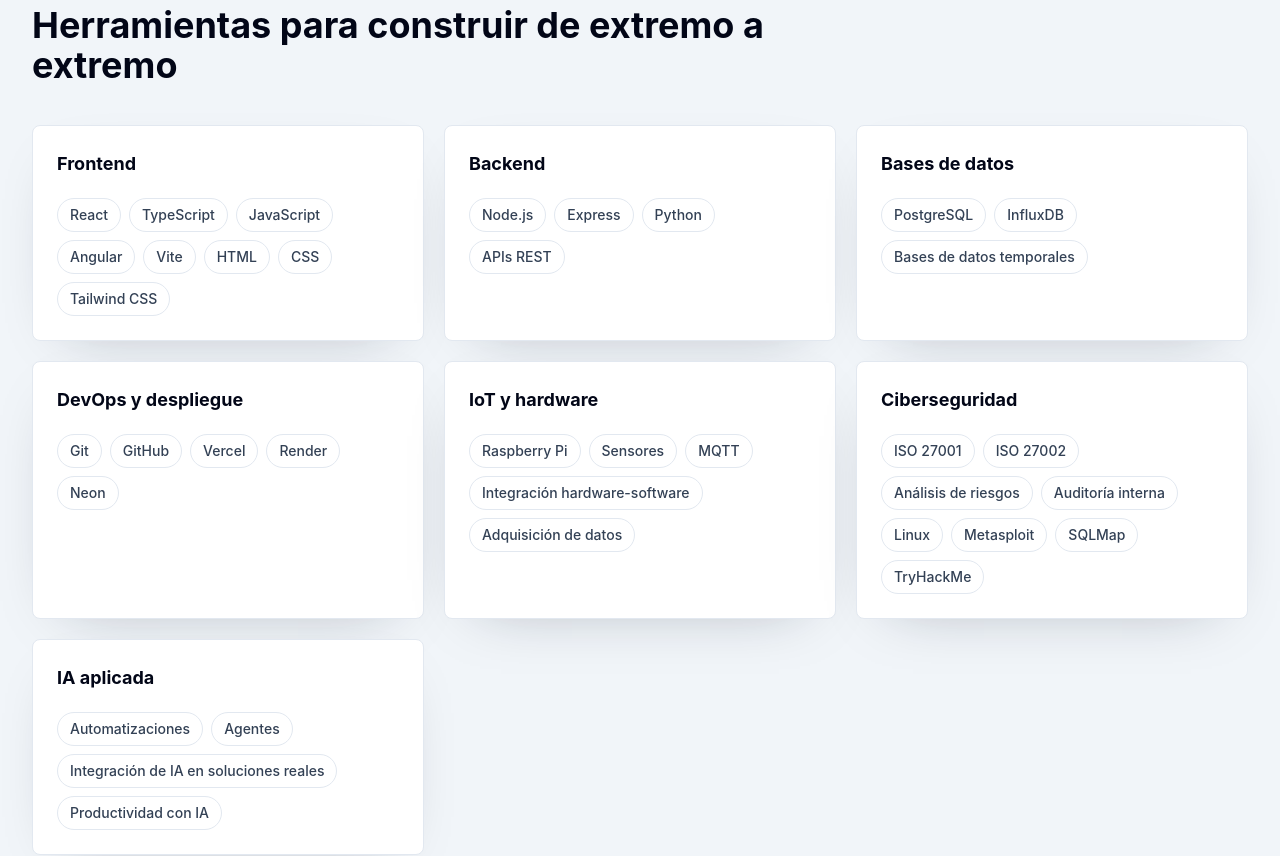
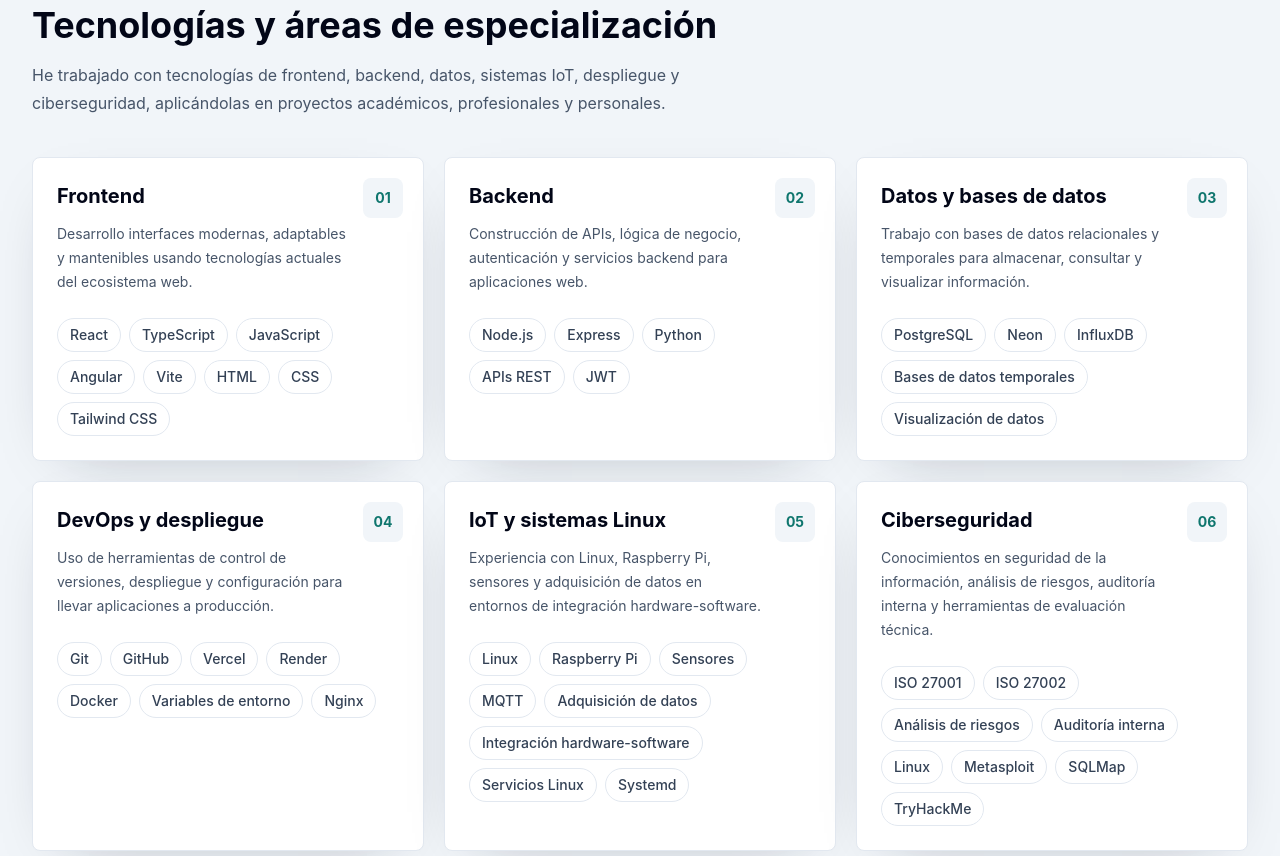
Before and after one commit to Balbib99/balbino-portfolio, a React (Vite) app: page / in a window 1280 px wide. Shown: the part 4020-4876 px from the top of the page. Built offline with nearby package versions, Linux system fonts and the light colour scheme.

Commit message:
Mejora de la sección de stacks tecnológicos

```diff
--- /dev/null
+++ b/src/components/SkillCategoryCard.tsx
@@ -0,0 +1,27 @@
+import type { SkillCategory } from "../data/portfolioData";
+import { SkillBadge } from "./SkillBadge";
+
+type SkillCategoryCardProps = {
+  category: SkillCategory;
+  index: number;
+};
+
+export const SkillCategoryCard = ({ category, index }: SkillCategoryCardProps) => (
+  <article className="group relative overflow-hidden rounded-lg border border-slate-200 bg-white p-6 shadow-soft transition duration-200 hover:-translate-y-1 hover:border-teal-200 dark:border-slate-800 dark:bg-slate-900 dark:hover:border-teal-800">
+    <div
+      aria-hidden="true"
+      className="absolute right-5 top-5 flex h-10 w-10 items-center justify-center rounded-lg bg-slate-100 text-sm font-bold text-teal-700 transition group-hover:bg-teal-600 group-hover:text-white dark:bg-slate-800 dark:text-teal-300 dark:group-hover:bg-teal-500 dark:group-hover:text-slate-950"
+    >
+      {String(index + 1).padStart(2, "0")}
+    </div>
+    <div className="pr-12">
+      <h3 className="text-xl font-bold text-slate-950 dark:text-white">{category.title}</h3>
+      <p className="mt-3 text-sm leading-6 text-slate-600 dark:text-slate-300">{category.description}</p>
+    </div>
+    <div className="mt-6 flex flex-wrap gap-2">
+      {category.items.map((skill) => (
+        <SkillBadge key={skill} label={skill} />
+      ))}
+    </div>
+  </article>
+);
--- a/src/data/portfolioData.ts
+++ b/src/data/portfolioData.ts
@@ -39,8 +39,9 @@
 };
 
 export type SkillCategory = {
-  name: string;
-  skills: string[];
+  title: string;
+  description: string;
+  items: string[];
 };
 
 export type AboutCard = {
@@ -235,32 +236,46 @@
 
 export const skillCategories: SkillCategory[] = [
   {
-    name: "Frontend",
-    skills: ["React", "TypeScript", "JavaScript", "Angular", "Vite", "HTML", "CSS", "Tailwind CSS"],
+    title: "Frontend",
+    description:
+      "Desarrollo interfaces modernas, adaptables y mantenibles usando tecnologías actuales del ecosistema web.",
+    items: ["React", "TypeScript", "JavaScript", "Angular", "Vite", "HTML", "CSS", "Tailwind CSS"],
   },
   {
-    name: "Backend",
-    skills: ["Node.js", "Express", "Python", "APIs REST"],
+    title: "Backend",
+    description:
+      "Construcción de APIs, lógica de negocio, autenticación y servicios backend para aplicaciones web.",
+    items: ["Node.js", "Express", "Python", "APIs REST", "JWT"],
   },
   {
-    name: "Bases de datos",
-    skills: ["PostgreSQL", "InfluxDB", "Bases de datos temporales"],
+    title: "Datos y bases de datos",
+    description:
+      "Trabajo con bases de datos relacionales y temporales para almacenar, consultar y visualizar información.",
+    items: ["PostgreSQL", "Neon", "InfluxDB", "Bases de datos temporales", "Visualización de datos"],
   },
   {
-    name: "DevOps y despliegue",
-    skills: ["Git", "GitHub", "Vercel", "Render", "Neon"],
+    title: "DevOps y despliegue",
+    description:
+      "Uso de herramientas de control de versiones, despliegue y configuración para llevar aplicaciones a producción.",
+    items: ["Git", "GitHub", "Vercel", "Render", "Docker", "Variables de entorno", "Nginx"],
   },
   {
-    name: "IoT y hardware",
-    skills: ["Raspberry Pi", "Sensores", "MQTT", "Integración hardware-software", "Adquisición de datos"],
+    title: "IoT y sistemas Linux",
+    description:
+      "Experiencia con Linux, Raspberry Pi, sensores y adquisición de datos en entornos de integración hardware-software.",
+    items: ["Linux", "Raspberry Pi", "Sensores", "MQTT", "Adquisición de datos", "Integración hardware-software", "Servicios Linux", "Systemd"],
   },
   {
-    name: "Ciberseguridad",
-    skills: ["ISO 27001", "ISO 27002", "Análisis de riesgos", "Auditoría interna", "Linux", "Metasploit", "SQLMap", "TryHackMe"],
+    title: "Ciberseguridad",
+    description:
+      "Conocimientos en seguridad de la información, análisis de riesgos, auditoría interna y herramientas de evaluación técnica.",
+    items: ["ISO 27001", "ISO 27002", "Análisis de riesgos", "Auditoría interna", "Linux", "Metasploit", "SQLMap", "TryHackMe"],
   },
   {
-    name: "IA aplicada",
-    skills: ["Automatizaciones", "Agentes", "Integración de IA en soluciones reales", "Productividad con IA"],
+    title: "IA aplicada y automatización",
+    description:
+      "Uso de inteligencia artificial y automatizaciones para mejorar procesos, productividad y soluciones software.",
+    items: ["IA aplicada", "Automatizaciones", "Agentes IA", "Flujos de trabajo", "Productividad con IA"],
   },
 ];
 
--- a/src/sections/Stack.tsx
+++ b/src/sections/Stack.tsx
@@ -1,21 +1,18 @@
+import { SkillCategoryCard } from "../components/SkillCategoryCard";
 import { SectionTitle } from "../components/SectionTitle";
-import { SkillBadge } from "../components/SkillBadge";
 import { skillCategories } from "../data/portfolioData";
 
 export const Stack = () => (
   <section id="stack" className="bg-slate-100 px-4 py-20 transition-colors duration-300 dark:bg-slate-900/40 sm:px-6 lg:px-8">
     <div className="mx-auto max-w-7xl">
-      <SectionTitle eyebrow="Stack tecnológico" title="Herramientas para construir de extremo a extremo" />
+      <SectionTitle
+        eyebrow="Stack tecnológico"
+        title="Tecnologías y áreas de especialización"
+        description="He trabajado con tecnologías de frontend, backend, datos, sistemas IoT, despliegue y ciberseguridad, aplicándolas en proyectos académicos, profesionales y personales."
+      />
       <div className="grid gap-5 md:grid-cols-2 xl:grid-cols-3">
-        {skillCategories.map((category) => (
-          <article key={category.name} className="rounded-lg border border-slate-200 bg-white p-6 shadow-soft dark:border-slate-800 dark:bg-slate-900">
-            <h3 className="text-lg font-bold text-slate-950 dark:text-white">{category.name}</h3>
-            <div className="mt-5 flex flex-wrap gap-2">
-              {category.skills.map((skill) => (
-                <SkillBadge key={skill} label={skill} />
-              ))}
-            </div>
-          </article>
+        {skillCategories.map((category, index) => (
+          <SkillCategoryCard key={category.title} category={category} index={index} />
         ))}
       </div>
     </div>
```
